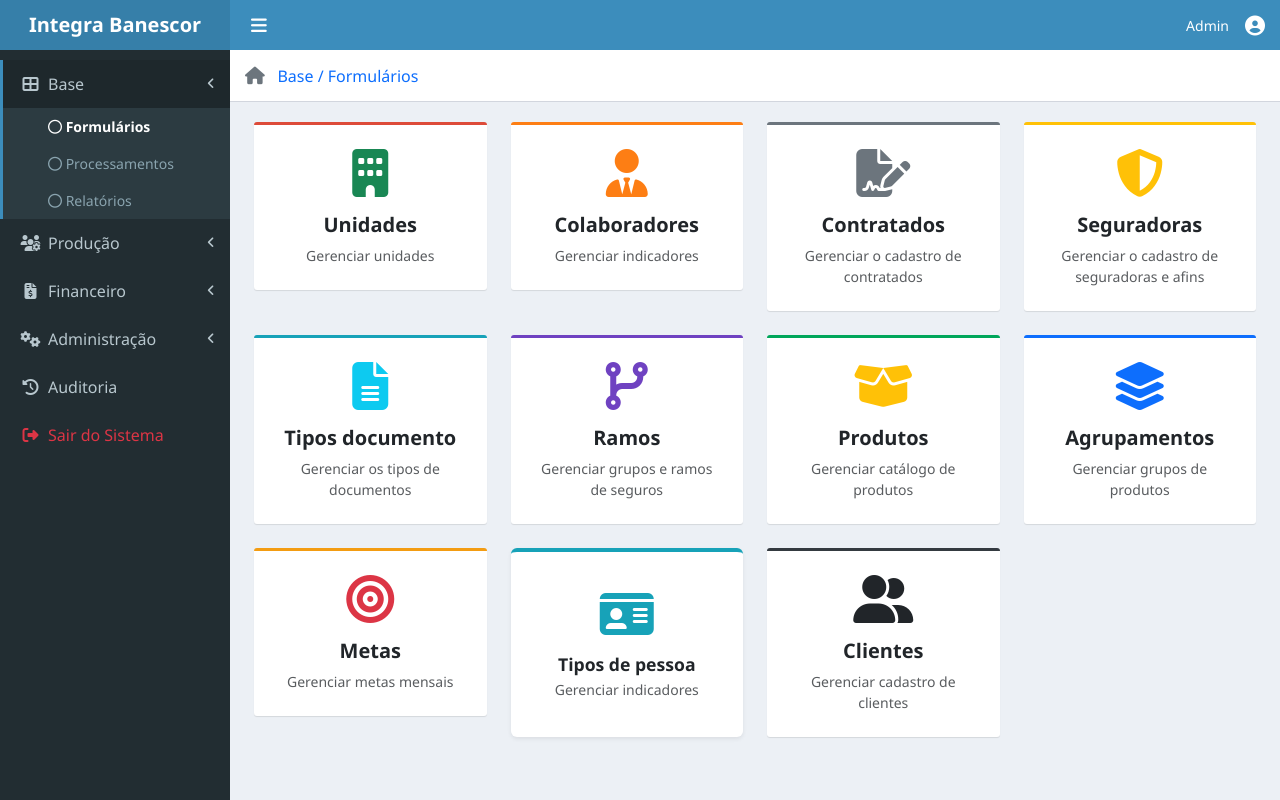
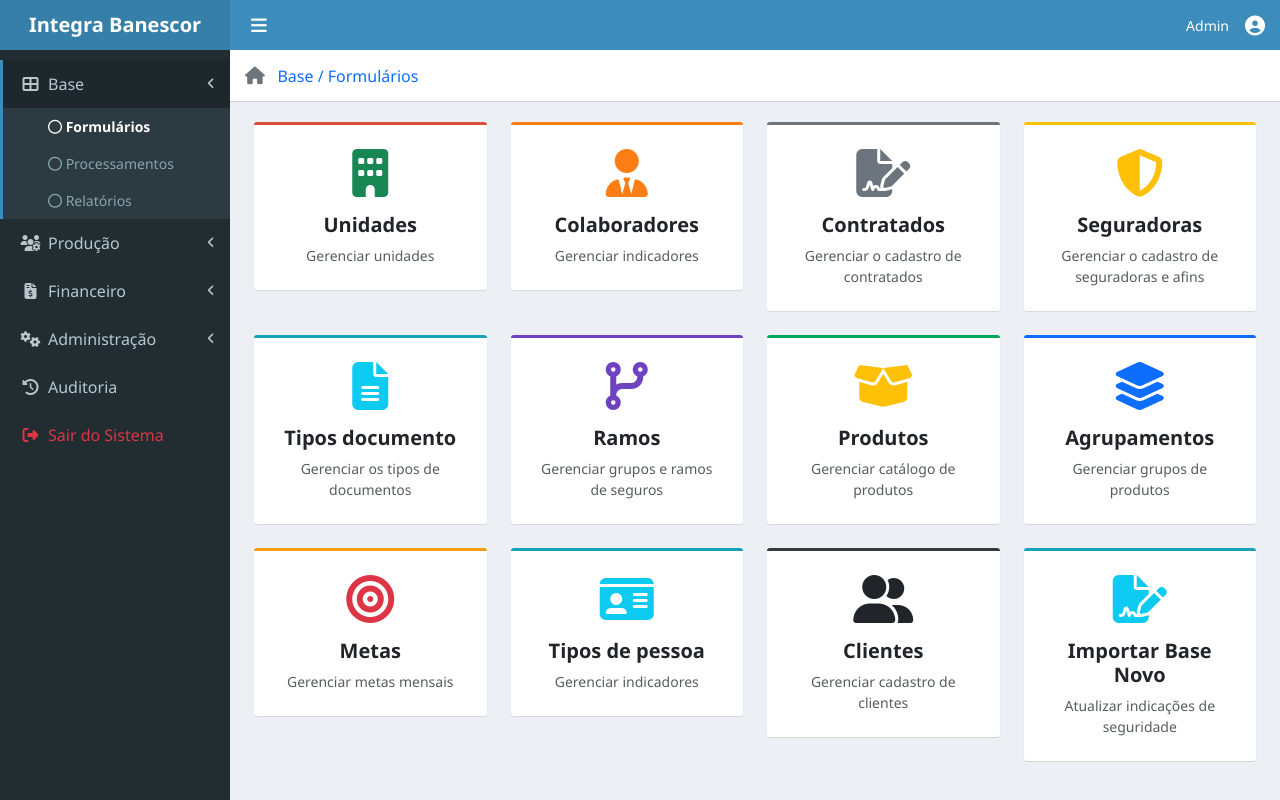
Before and after one commit to DevelopeGoncalves/testando, a Django app: page /base/formularios/ in a window 1280 px wide. Run offline with Django 5.2, Linux system fonts and the light colour scheme; the visitor is signed in with stand-in values (Sample User, id 1); data that the repository does not hold is empty; some libraries are stand-ins or nearby versions.

Commit message:
Base: padroniza card 'Tipos de pessoa' e move 'Importar Base Novo' para Formularios
- Card 'Tipos de pessoa' agora usa o mesmo padrao dos demais (col-lg-3, card-menu,
  h5) em vez do estilo/tamanho diferente que estava
- Card 'Importar Base Novo' (com o modal de upload) sai de Base/Processamentos e
  passa para Base/Formularios, mantendo o padrao dos cards da tela

```diff
--- a/core/templates/core/base/formularios/base_formularios.html
+++ b/core/templates/core/base/formularios/base_formularios.html
@@ -115,13 +115,12 @@
         </a>
     </div>
 
-        <div class="col-md-3 mb-4">
-        <a href="{% url 'tipo_pessoa_lista' %}" class="text-decoration-none text-dark d-block h-100">
-            <div class="card shadow-sm h-100" style="cursor: pointer; border: none; border-radius: 6px; border-top: 4px solid #17a2b8; transition: 0.3s;" onmouseover="this.classList.remove('shadow-sm'); this.classList.add('shadow');" onmouseout="this.classList.remove('shadow'); this.classList.add('shadow-sm');">
-                <div class="card-body text-center d-flex flex-column justify-content-center align-items-center" style="min-height: 140px;">
-                    <i class="fas fa-id-card fa-3x mb-3" style="color: #17a2b8;"></i>
-                    <h6 class="fw-bold text-dark m-0" style="font-size: 1.1rem;">Tipos de pessoa</h6>
-                    <p class="text-muted small m-0 mt-1">Gerenciar indicadores</p>
+    <div class="col-lg-3 col-6">
+        <a href="{% url 'tipo_pessoa_lista' %}" class="link-card">
+            <div class="card card-menu mb-4" style="border-top-color: #17a2b8;"> <div class="card-body text-center p-4">
+                    <i class="fas fa-id-card fa-3x text-info mb-3"></i>
+                    <h5 class="card-title text-dark fw-bold">Tipos de pessoa</h5>
+                    <p class="card-text text-muted small">Gerenciar indicadores</p>
                 </div>
             </div>
         </a>
@@ -138,5 +137,40 @@
         </a>
     </div>
 
+    <div class="col-lg-3 col-6">
+        <a href="#" class="link-card" data-bs-toggle="modal" data-bs-target="#modalImportarBaseNovo">
+            <div class="card card-menu mb-4" style="border-top-color: #17a2b8;"> <div class="card-body text-center p-4">
+                    <i class="fas fa-file-signature fa-3x text-info mb-3"></i>
+                    <h5 class="card-title text-dark fw-bold">Importar Base Novo</h5>
+                    <p class="card-text text-muted small">Atualizar indicações de seguridade</p>
+                </div>
+            </div>
+        </a>
+    </div>
+
+</div>
+
+<!-- Modal de importação da Base Novo (movido de Base / Processamentos) -->
+<div class="modal fade" id="modalImportarBaseNovo" tabindex="-1" aria-hidden="true">
+  <div class="modal-dialog">
+    <div class="modal-content">
+      <div class="modal-header bg-info text-white">
+        <h5 class="modal-title"><i class="fas fa-file-signature"></i> Importar Base Novo</h5>
+        <button type="button" class="btn-close btn-close-white" data-bs-dismiss="modal" aria-label="Close"></button>
+      </div>
+      <form action="{% url 'importar_base_novo' %}" method="post" enctype="multipart/form-data">
+        {% csrf_token %}
+        <div class="modal-body">
+            <p>Selecione a planilha (Excel ou CSV) com as respostas do formulário de Indicação de Seguridade (padrão "base novo").</p>
+            <p class="text-muted small">Certifique-se de que a planilha contenha as colunas exatas (ex: "Carimbo de data/hora", "Nome completo do cliente", "Produto", etc).</p>
+            <input class="form-control" type="file" name="arquivo_planilha" accept=".xlsx, .xls, .csv" required>
+        </div>
+        <div class="modal-footer">
+          <button type="button" class="btn btn-secondary" data-bs-dismiss="modal">Cancelar</button>
+          <button type="submit" class="btn btn-info text-white">Iniciar Importação</button>
+        </div>
+      </form>
+    </div>
+  </div>
 </div>
 {% endblock %}
```
Also changed, not shown: core/templates/core/base/processamentos/importacao.html (+0 -34 lines).
